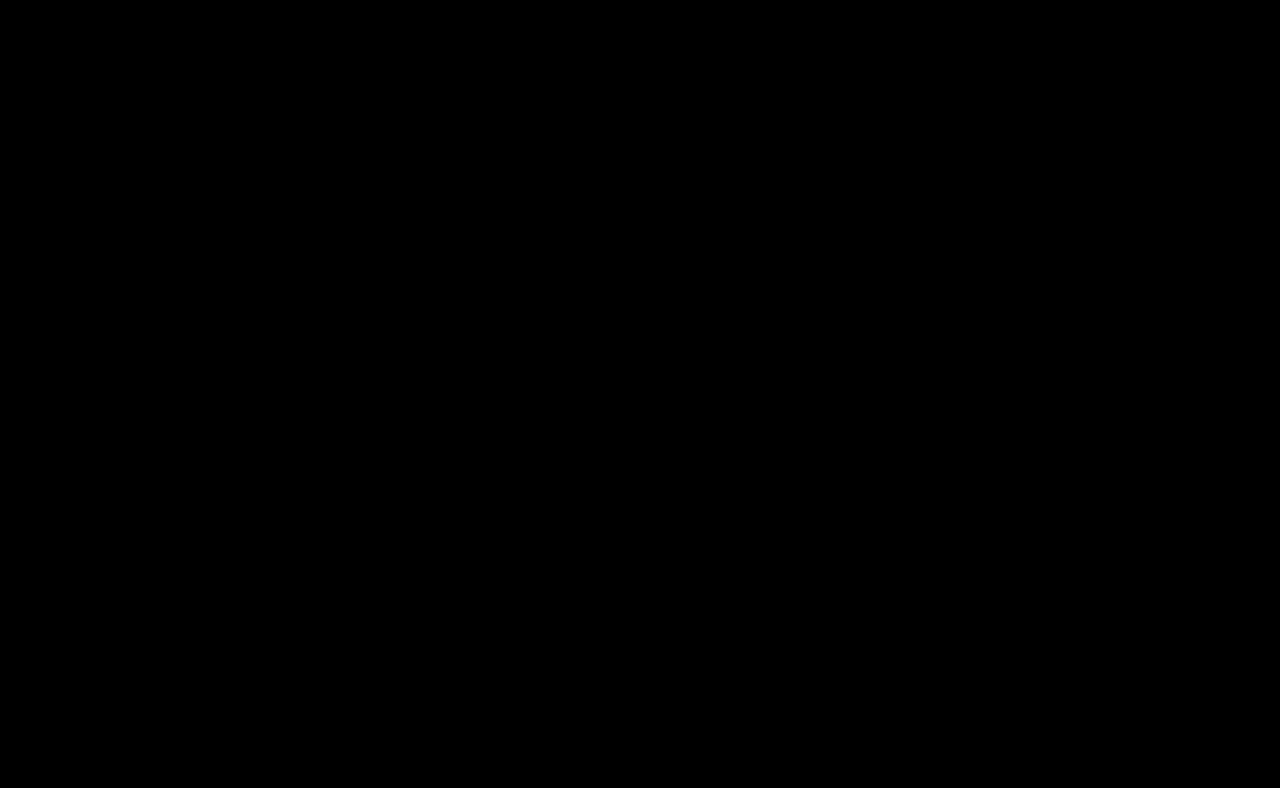
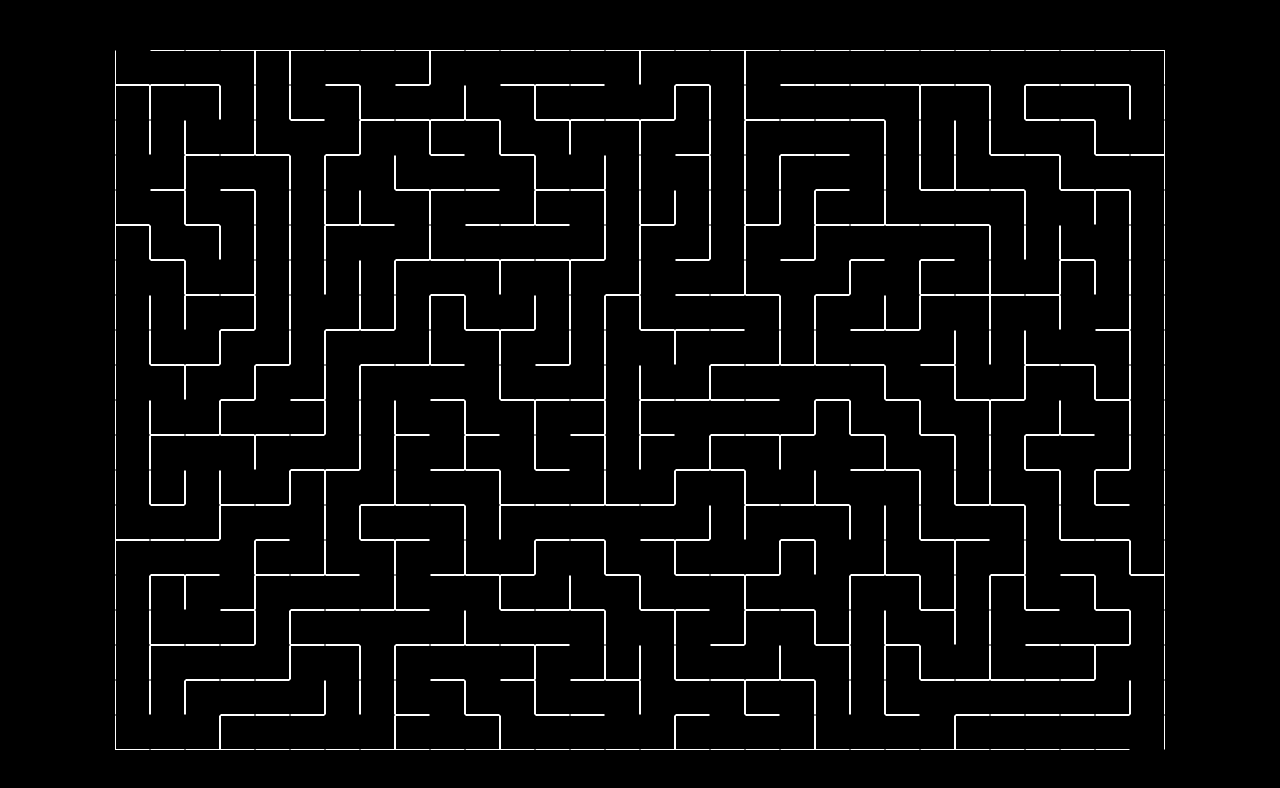
Before and after one commit to bence-toth/maze, a React (Create React App) app: page / in a window 1280 px wide. Shown: the top 788 px of the page. Built offline with nearby package versions, Linux system fonts and the light colour scheme.

Commit message:
Implemented maze generation

```diff
--- a/src/App.tsx
+++ b/src/App.tsx
@@ -1,13 +1,17 @@
+import Maze from "./Maze";
+// import Controller from "./Controller";
 // import useGamepad from "./useGamepad";
 
 import "./App.css";
-// import Controller from "./Controller";
 
 const App = () => {
   // const gamepadKeys = useGamepad();
 
   return (
-    <div className="app">{/* <Controller gamepadKeys={gamepadKeys} /> */}</div>
+    <div className="app">
+      <Maze />
+      {/* <Controller gamepadKeys={gamepadKeys} /> */}
+    </div>
   );
 };
 
--- /dev/null
+++ b/src/Maze.css
@@ -0,0 +1,35 @@
+.maze {
+  display: flex;
+  flex-direction: column;
+}
+
+.maze-row {
+  display: flex;
+  flex-direction: row;
+}
+
+.maze-cell {
+  display: flex;
+  flex-direction: row;
+  align-items: center;
+  justify-content: center;
+  width: 35px;
+  height: 35px;
+  border: 1px solid black;
+}
+
+.maze-cell.wall-top {
+  border-top: 1px solid white;
+}
+
+.maze-cell.wall-right {
+  border-right: 1px solid white;
+}
+
+.maze-cell.wall-bottom {
+  border-bottom: 1px solid white;
+}
+
+.maze-cell.wall-left {
+  border-left: 1px solid white;
+}
--- /dev/null
+++ b/src/Maze.tsx
@@ -0,0 +1,32 @@
+import { useMemo } from "react";
+import classNames from "classnames";
+
+import { generateMaze } from "./Maze.utility";
+
+import "./Maze.css";
+
+const Maze = () => {
+  const maze = useMemo(() => generateMaze(30, 20), []);
+
+  return (
+    <div className="maze">
+      {maze.map((row, y) => (
+        <div key={y} className="maze-row">
+          {row.map((cell, x) => (
+            <div
+              key={x}
+              className={classNames("maze-cell", {
+                "wall-top": cell.hasWallTop,
+                "wall-right": cell.hasWallRight,
+                "wall-bottom": cell.hasWallBottom,
+                "wall-left": cell.hasWallLeft,
+              })}
+            />
+          ))}
+        </div>
+      ))}
+    </div>
+  );
+};
+
+export default Maze;
--- /dev/null
+++ b/src/Maze.utility.ts
@@ -0,0 +1,176 @@
+// Interface representing each cell in the maze
+interface Cell {
+  x: number; // X-coordinate of the cell
+  y: number; // Y-coordinate of the cell
+  hasWallTop: boolean; // Indicates if the cell has a top wall
+  hasWallRight: boolean; // Indicates if the cell has a right wall
+  hasWallBottom: boolean; // Indicates if the cell has a bottom wall
+  hasWallLeft: boolean; // Indicates if the cell has a left wall
+}
+
+// Function to initialize the maze grid with all walls intact
+const initializeMaze = (width: number, height: number): Cell[][] => {
+  return Array.from({ length: height }, (_, y) =>
+    Array.from({ length: width }, (_, x) => ({
+      x,
+      y,
+      hasWallTop: true,
+      hasWallRight: true,
+      hasWallBottom: true,
+      hasWallLeft: true,
+    }))
+  );
+};
+
+// Function to get the unvisited neighboring cells of the current cell
+const getUnvisitedNeighbors = (
+  cell: { x: number; y: number },
+  maze: Cell[][],
+  visited: boolean[][]
+): { x: number; y: number }[] => {
+  const { x, y } = cell;
+  const neighbors: { x: number; y: number }[] = [];
+
+  // Check the cell above (top neighbor)
+  if (y > 0 && !visited[y - 1][x]) neighbors.push({ x, y: y - 1 });
+  // Check the cell to the right (right neighbor)
+  if (x < maze[0].length - 1 && !visited[y][x + 1])
+    neighbors.push({ x: x + 1, y });
+  // Check the cell below (bottom neighbor)
+  if (y < maze.length - 1 && !visited[y + 1][x])
+    neighbors.push({ x, y: y + 1 });
+  // Check the cell to the left (left neighbor)
+  if (x > 0 && !visited[y][x - 1]) neighbors.push({ x: x - 1, y });
+
+  return neighbors;
+};
+
+// Function to remove walls between the current cell and the next cell
+const removeWalls = (
+  current: { x: number; y: number },
+  next: { x: number; y: number },
+  maze: Cell[][]
+) => {
+  const xDiff = current.x - next.x;
+  const yDiff = current.y - next.y;
+
+  if (xDiff === 1) {
+    // Next cell is to the left of current cell
+    maze[current.y][current.x].hasWallLeft = false;
+    maze[next.y][next.x].hasWallRight = false;
+  } else if (xDiff === -1) {
+    // Next cell is to the right of current cell
+    maze[current.y][current.x].hasWallRight = false;
+    maze[next.y][next.x].hasWallLeft = false;
+  }
+
+  if (yDiff === 1) {
+    // Next cell is above the current cell
+    maze[current.y][current.x].hasWallTop = false;
+    maze[next.y][next.x].hasWallBottom = false;
+  } else if (yDiff === -1) {
+    // Next cell is below the current cell
+    maze[current.y][current.x].hasWallBottom = false;
+    maze[next.y][next.x].hasWallTop = false;
+  }
+};
+
+// Function to set the start and finish points by removing the walls at those cells
+const setStartAndFinish = (
+  maze: Cell[][],
+  start: { x: number; y: number },
+  end: { x: number; y: number }
+) => {
+  const width = maze[0].length;
+  const height = maze.length;
+
+  // Remove wall for the starting cell
+  if (start.y === 0) {
+    // Start cell is on the top edge
+    maze[start.y][start.x].hasWallTop = false;
+  } else if (start.y === height - 1) {
+    // Start cell is on the bottom edge
+    maze[start.y][start.x].hasWallBottom = false;
+  } else if (start.x === 0) {
+    // Start cell is on the left edge
+    maze[start.y][start.x].hasWallLeft = false;
+  } else if (start.x === width - 1) {
+    // Start cell is on the right edge
+    maze[start.y][start.x].hasWallRight = false;
+  } else {
+    throw new Error("Start cell must be on the border of the maze");
+  }
+
+  // Remove wall for the ending cell
+  if (end.y === 0) {
+    // End cell is on the top edge
+    maze[end.y][end.x].hasWallTop = false;
+  } else if (end.y === height - 1) {
+    // End cell is on the bottom edge
+    maze[end.y][end.x].hasWallBottom = false;
+  } else if (end.x === 0) {
+    // End cell is on the left edge
+    maze[end.y][end.x].hasWallLeft = false;
+  } else if (end.x === width - 1) {
+    // End cell is on the right edge
+    maze[end.y][end.x].hasWallRight = false;
+  } else {
+    throw new Error("End cell must be on the border of the maze");
+  }
+
+  return maze;
+};
+
+// Function to generate the maze using depth-first search algorithm
+const generateMaze = (
+  width: number,
+  height: number,
+  start: { x: number; y: number } = { x: 0, y: 0 },
+  end: { x: number; y: number } = { x: width - 1, y: height - 1 }
+): Cell[][] => {
+  // Initialize the maze grid
+  const maze = initializeMaze(width, height);
+
+  // Stack to keep track of the path
+  const stack: { x: number; y: number }[] = [];
+
+  // 2D array to keep track of visited cells
+  const visited = Array.from({ length: height }, () =>
+    Array(width).fill(false)
+  );
+
+  // Start from the starting cell
+  let currentCell = { x: start.x, y: start.y };
+  visited[currentCell.y][currentCell.x] = true;
+
+  while (true) {
+    // Get all unvisited neighbors of the current cell
+    const neighbors = getUnvisitedNeighbors(currentCell, maze, visited);
+
+    if (neighbors.length > 0) {
+      // Randomly choose one of the unvisited neighbors
+      const nextCell = neighbors[Math.floor(Math.random() * neighbors.length)];
+
+      // Push the current cell to the stack
+      stack.push(currentCell);
+
+      // Remove the wall between the current cell and the chosen cell
+      removeWalls(currentCell, nextCell, maze);
+
+      // Move to the chosen cell and mark it as visited
+      currentCell = nextCell;
+      visited[currentCell.y][currentCell.x] = true;
+    } else if (stack.length > 0) {
+      // Backtrack to the previous cell if there are no unvisited neighbors
+      currentCell = stack.pop()!;
+    } else {
+      // Exit the loop when there are no more cells to visit
+      break;
+    }
+  }
+
+  // Set the start and finish points
+  return setStartAndFinish(maze, start, end);
+};
+
+export { generateMaze };
```
